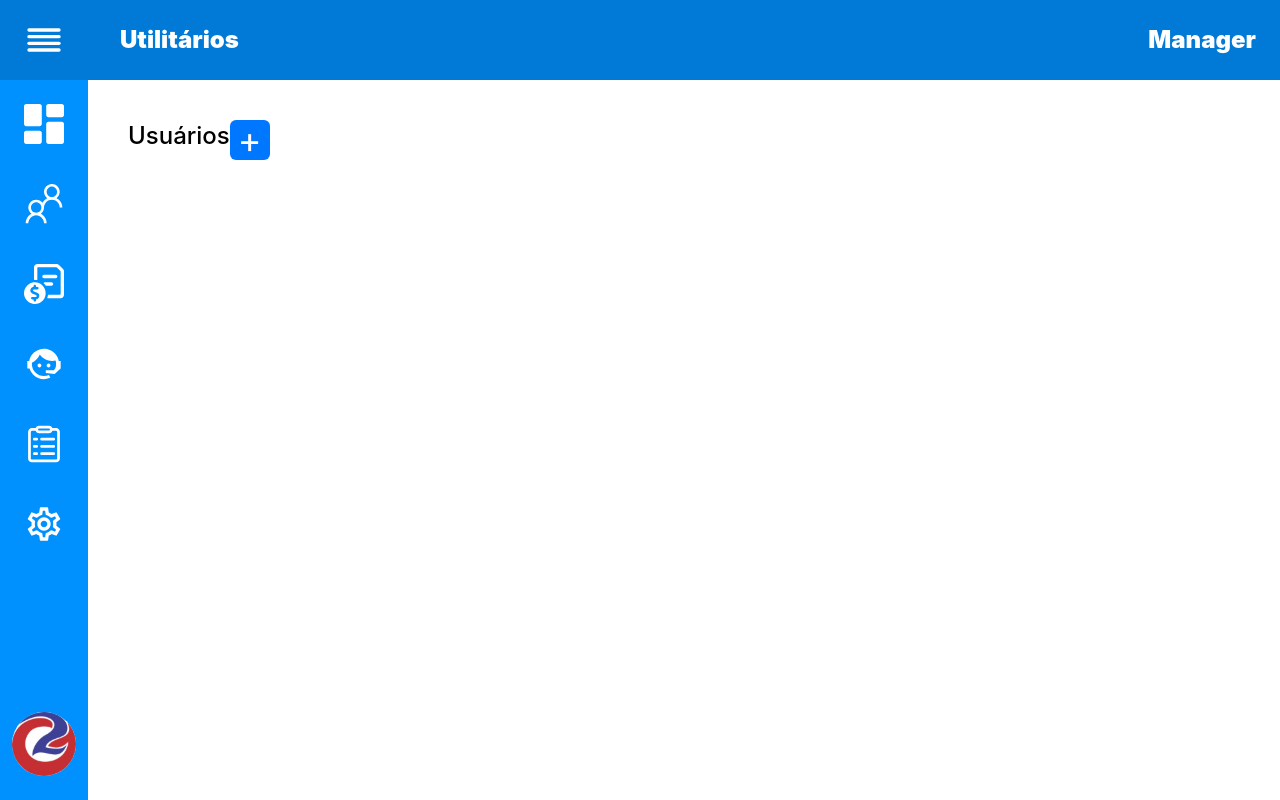
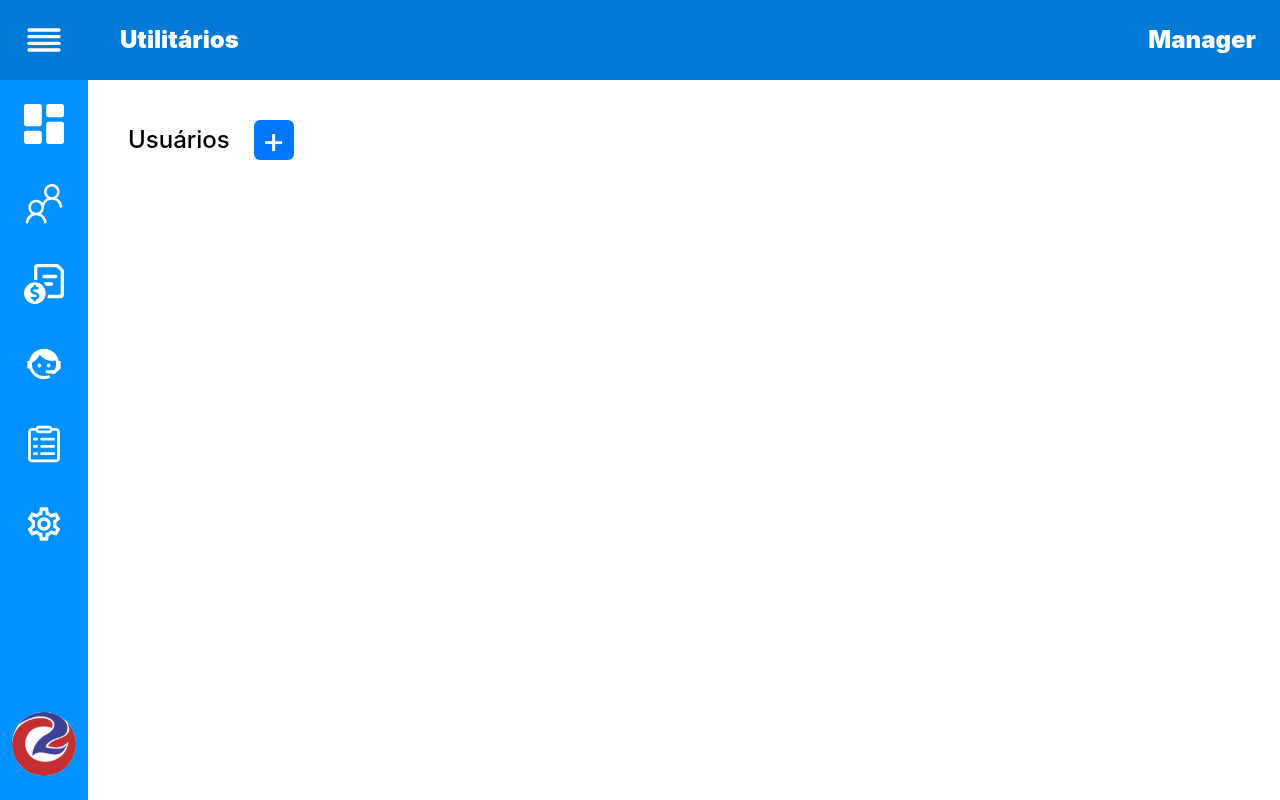
Before and after one commit to leo3210k/User_Page, a Vue app: page /users in a window 1280 px wide. Built offline with nearby package versions, Linux system fonts and the light colour scheme.

Commit message:
style: add flex and gap to Users

```diff
--- a/src/components/template/Users.vue
+++ b/src/components/template/Users.vue
@@ -1,7 +1,7 @@
 <template>
   <PageModel>
     <div class="m-10">
-      <div class="flex">
+      <div class="flex items-center gap-6">
         <span class="text-black text-2xl font-medium">Usuários</span>
         <div class="w-10 h-10 flex justify-center items-center text-4xl bg-azure-radiance-darker text-white rounded-md">+</div>
       </div>
```
